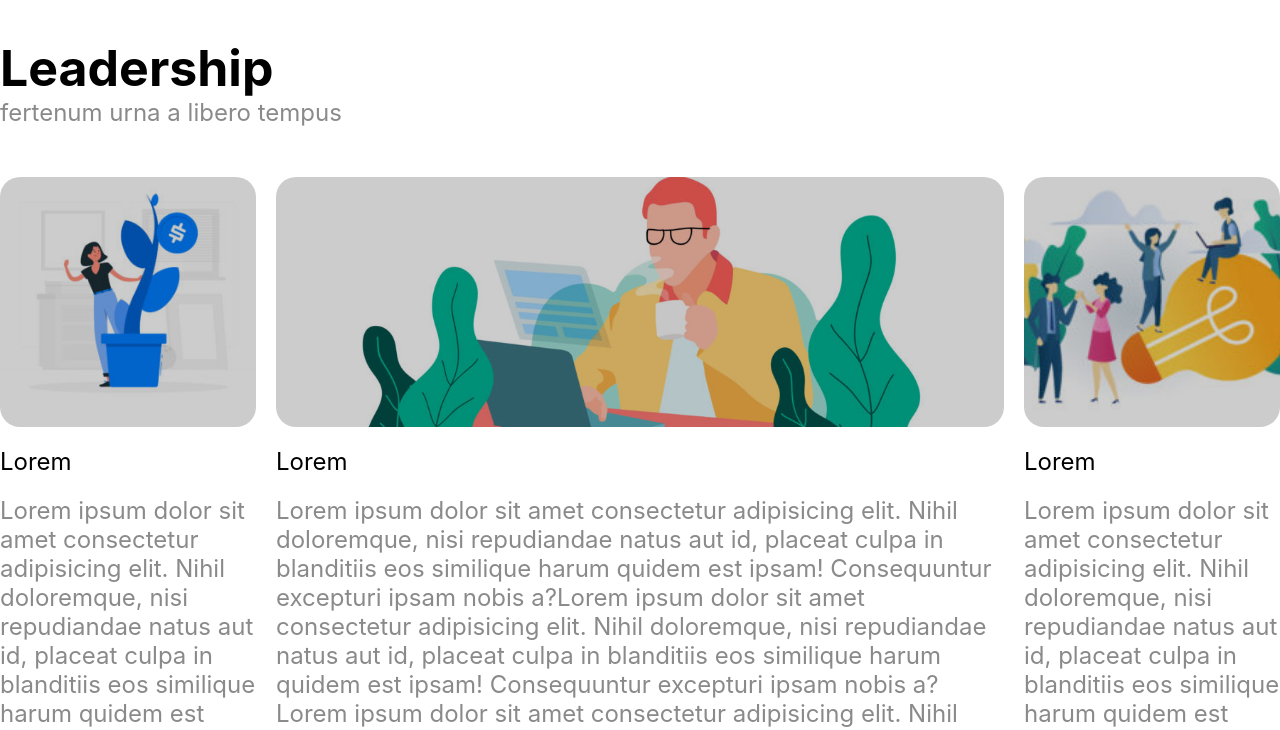
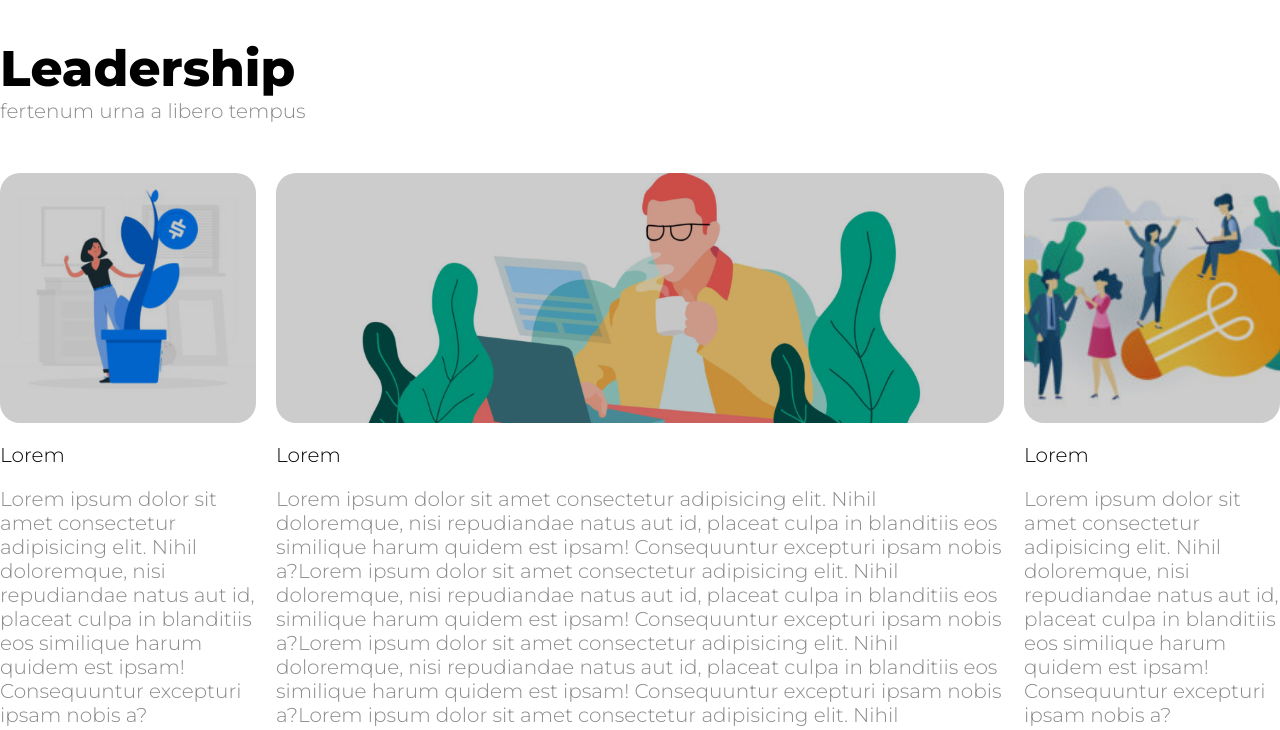
Before and after one commit to GiuseppeTodisco92/htmlcss-wp, a plain HTML site: page index.html in a window 1280 px wide. Shown: the part 810-1540 px from the top of the page. Drawn offline with Linux system fonts and the light colour scheme.

Commit message:
fix font

```diff
--- a/css/style.css
+++ b/css/style.css
@@ -3,9 +3,7 @@
   margin: 0;
   padding: 0;
   box-sizing: border-box;
-  font-family: -apple-system, BlinkMacSystemFont, 'Segoe UI', Roboto,
-    Oxygen, Ubuntu, Cantarell, 'Open Sans', 'Helvetica Neue',
-    sans-serif;
+  font-family: 'Montserrat', sans-serif;
 }
 
 /* -----------
@@ -99,18 +97,21 @@ div.text-small {
   padding-bottom: 20px;
 }
 div.leadership > h1 {
+  font-weight: 800;
   font-size: 50px;
 }
 
 p {
   color: #8a8a8a;
-  font-size: 24px;
+  font-size: 20px;
 }
 /*--------------
  sezione colonne
  ---------------*/
 article > h2 {
-  font-weight: normal;
+  font-weight: lighter;
+  font-size: 20px;
+  color: black;
   padding-top: 20px;
   padding-bottom: 20px;
 }
--- a/index.html
+++ b/index.html
@@ -5,6 +5,9 @@
     <meta charset="UTF-8">
     <meta http-equiv="X-UA-Compatible" content="IE=edge">
     <meta name="viewport" content="width=device-width, initial-scale=1.0">
+    <link rel="preconnect" href="https://fonts.googleapis.com">
+    <link rel="preconnect" href="https://fonts.gstatic.com" crossorigin>
+    <link href="https://fonts.googleapis.com/css2?family=Montserrat:wght@300;800;900&display=swap" rel="stylesheet">
     <link rel="stylesheet" href="css/style.css">
     <title>Document</title>
   </head>
```
